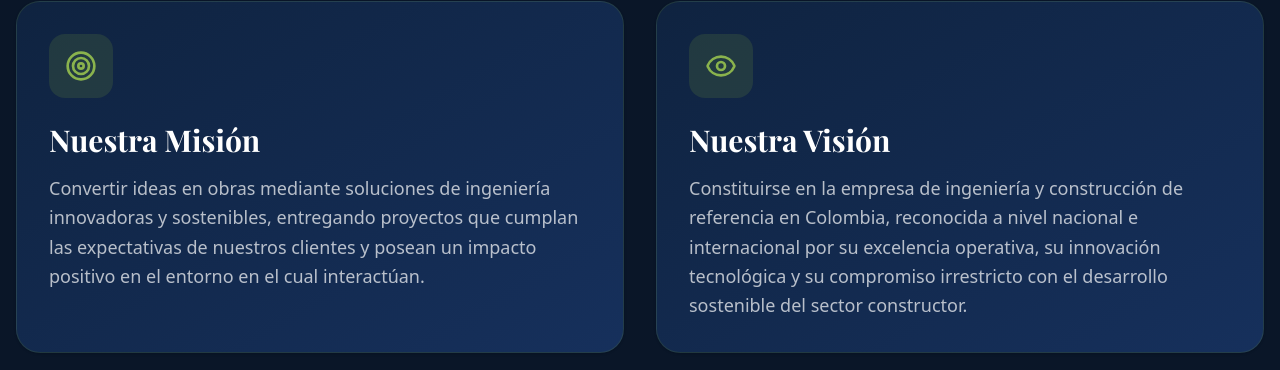
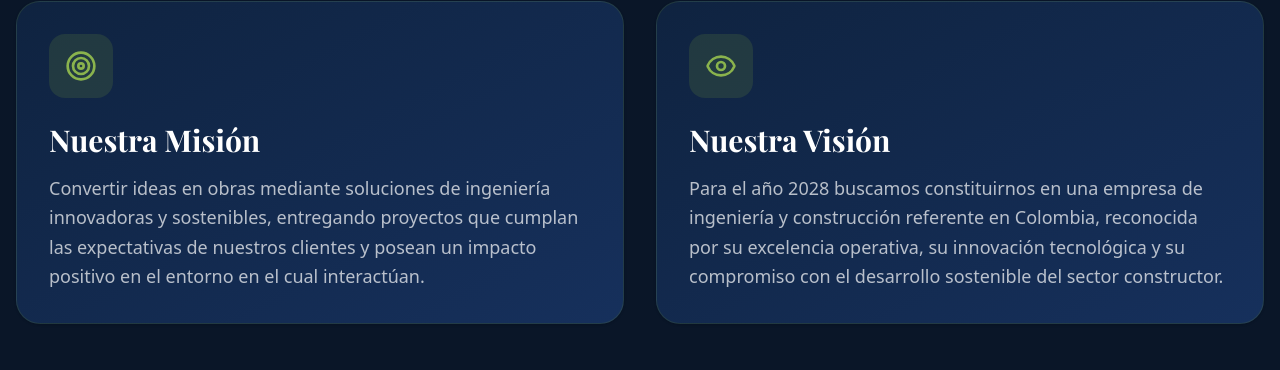
Before and after one commit to galvezai650-svg/E-I.SAS, a Next.js app: page /nosotros in a window 1280 px wide. Shown: the part 884-1254 px from the top of the page. Built offline with nearby package versions, Linux system fonts and the light colour scheme; a web font is replaced by a local one.

Commit message:
7dac17ba-48d9-4217-842e-35d4f103ce0c

```diff
--- a/src/app/nosotros/page.tsx
+++ b/src/app/nosotros/page.tsx
@@ -159,7 +159,7 @@ export default function NosotrosPage() {
                     Nuestra Visión
                   </h2>
                   <p className="text-white/70 leading-relaxed text-lg">
-                    Constituirse en la empresa de ingeniería y construcción de referencia en Colombia, reconocida a nivel nacional e internacional por su excelencia operativa, su innovación tecnológica y su compromiso irrestricto con el desarrollo sostenible del sector constructor.
+                    Para el año 2028 buscamos constituirnos en una empresa de ingeniería y construcción referente en Colombia, reconocida por su excelencia operativa, su innovación tecnológica y su compromiso con el desarrollo sostenible del sector constructor.
                   </p>
                 </CardContent>
               </Card>
```
